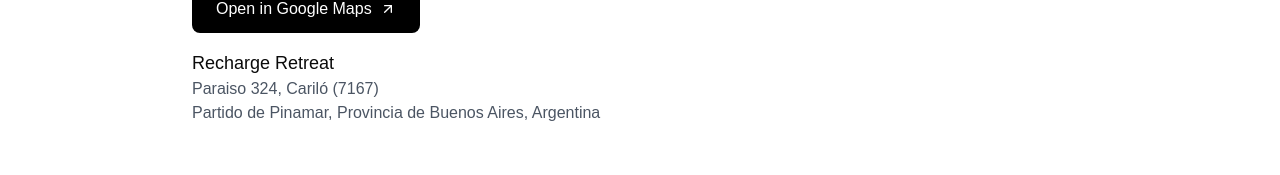
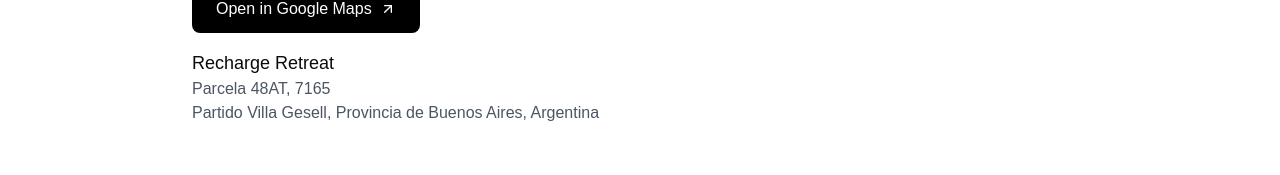
Before and after one commit to visualpharm/recharge-retreat, a Next.js app: page /activities/location in a window 1280 px wide. Shown: the part 719-894 px from the top of the page. Built offline with nearby package versions, Linux system fonts and the light colour scheme.

Commit message:
fixes location

```diff
--- a/app/[locale]/location/page.tsx
+++ b/app/[locale]/location/page.tsx
@@ -87,8 +87,8 @@ export default function LocationPage() {
                 <div>
                   <p className="text-lg font-medium">Recharge Retreat</p>
                   <p className="text-gray-600">
-                    Paraiso 324, Cariló (7167)<br />
-                    Partido de Pinamar, Provincia de Buenos Aires, Argentina
+                    Parcela 48AT, 7165<br />
+                    Partido Villa Gesell, Provincia de Buenos Aires, Argentina
                   </p>
                 </div>
               </div>
@@ -130,7 +130,7 @@ export default function LocationPage() {
 
             <div className="border-l-2 border-gray-200 pl-4">
               <p className="text-gray-800 leading-relaxed">
-                5 km from <span className="font-semibold text-gray-900">Mar de las Pampas</span>, if you regret the isolation
+                10 km from <span className="font-semibold text-gray-900">Mar de las Pampas</span>, if you regret the isolation
               </p>
             </div>
           </div>
```
